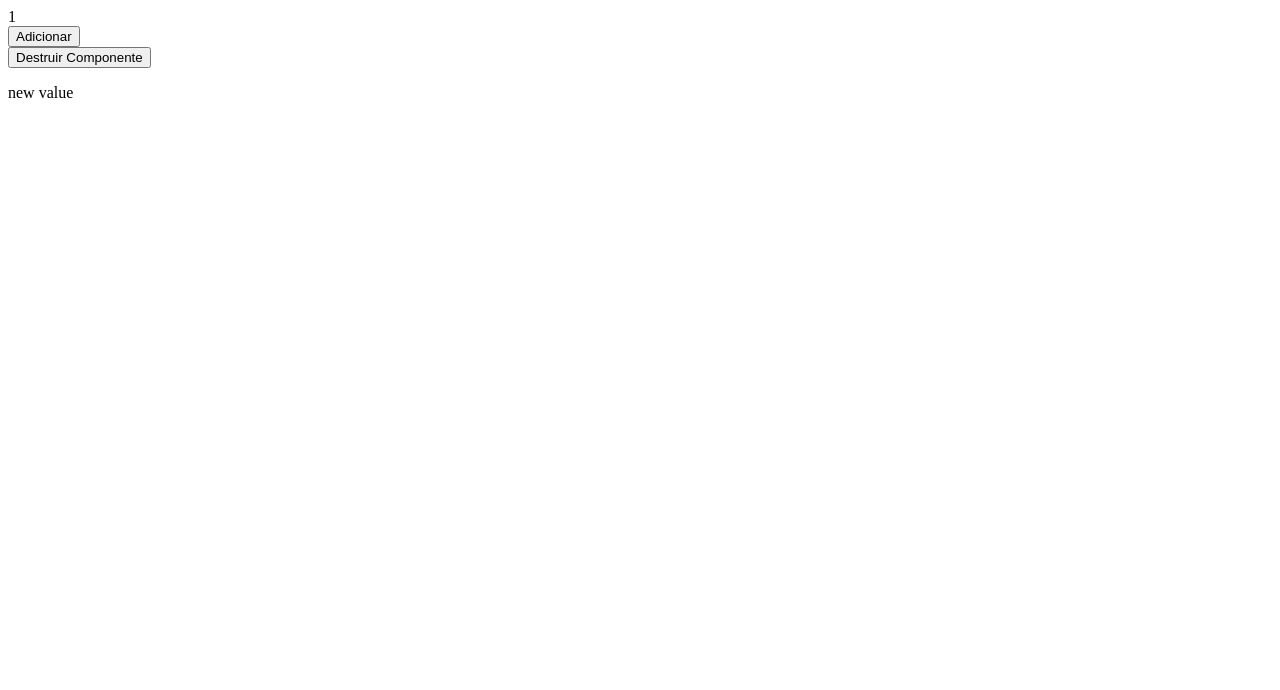
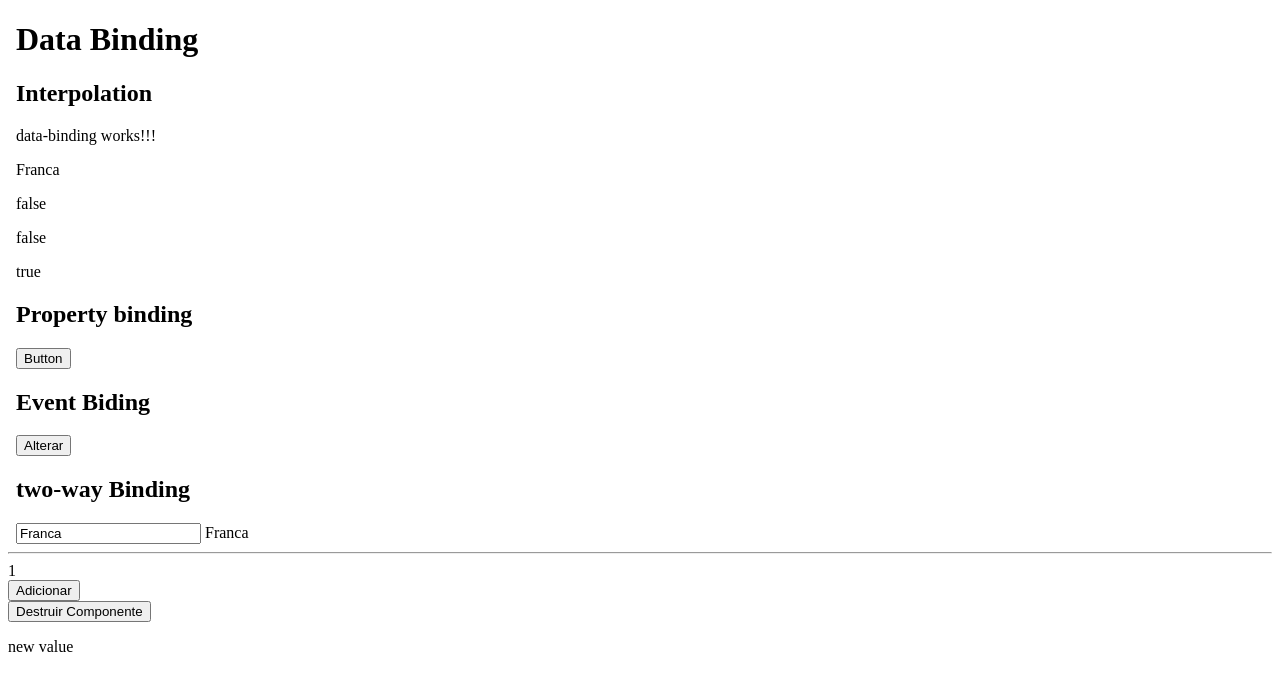
Before and after one commit to HelioRDF/Curso-de-Angular-2-v15, an Angular app in the folder meu-primeiro-projeto/: page / in a window 1280 px wide. Shown: the top 690 px of the page. Built offline with nearby package versions, Linux system fonts and the light colour scheme.

Commit message:
data binding

```diff
--- a/meu-primeiro-projeto/src/app/app.component.ts
+++ b/meu-primeiro-projeto/src/app/app.component.ts
@@ -3,6 +3,7 @@ import { AfterContentChecked, AfterContentInit, AfterViewChecked, AfterViewInit,
 @Component({
   selector: 'app-root',
   template: `
+  <app-data-binding></app-data-binding>
   {{valor}}
   <br>
   <button (click)="adicionar()">Adicionar</button>
--- /dev/null
+++ b/meu-primeiro-projeto/src/app/data-binding/data-binding.component.html
@@ -0,0 +1,31 @@
+<html>
+
+<body>
+    <h1>Data Binding</h1>
+
+    <h2> Interpolation</h2>
+    <p>{{mensagem}}</p>
+    <p>{{nome}}</p>
+    <p>
+        {{ano >2023}}
+    </p>
+    <p>
+        {{ano <2023}} </p>
+            <p>
+                {{ano ==2023}} </p>
+
+            <h2> Property binding</h2>
+            <button [disabled]="checkedDisabled"> Button</button>
+
+            <h2> Event Biding</h2>
+            <button (click)="alterar($event)"> Alterar </button>
+
+            <h2> two-way Binding</h2>
+            <input [(ngModel)]="nome">
+            {{nome}}
+
+</body>
+
+<hr>
+
+</html>
--- /dev/null
+++ b/meu-primeiro-projeto/src/app/data-binding/data-binding.component.ts
@@ -0,0 +1,20 @@
+import { Component } from '@angular/core';
+
+@Component({
+  selector: 'app-data-binding',
+  templateUrl: './data-binding.component.html',
+  styleUrls: ['./data-binding.component.scss']
+})
+export class DataBindingComponent {
+  public mensagem:String = "data-binding works!!!"
+  public nome:String = "Franca"
+  public ano:number = 2023
+  public checkedDisabled:boolean = false
+
+
+  alterar(evento: MouseEvent){
+     this.checkedDisabled = !this.checkedDisabled
+     console.log(evento)
+  }
+
+}
```
Also changed, not shown: meu-primeiro-projeto/src/app/app.module.ts (+6 -2 lines), meu-primeiro-projeto/src/app/data-binding/data-binding.component.scss (added), 1 other file (tests, documents, lock files or other folders).
